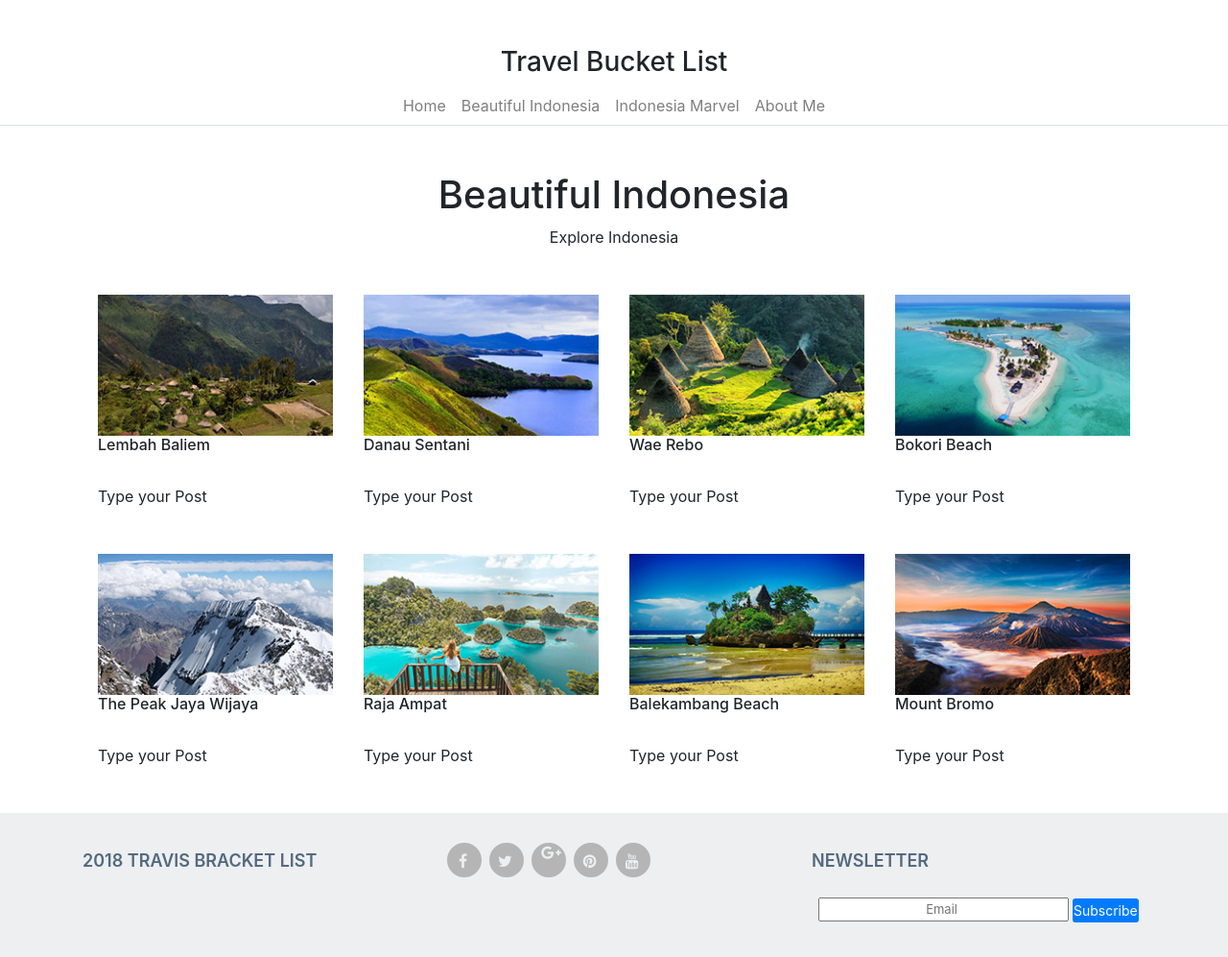
After one commit to fachru69/trvl, a PHP site: page /page-2.html in a window 1280 px wide. The commit adds this page. Shown: the whole page at 96% size. Run offline with PHP 8.4, Linux system fonts and the light colour scheme; some libraries are stand-ins or nearby versions.

Commit message:
menambahkan page

```diff
--- a/assets/css/style.css
+++ b/assets/css/style.css
@@ -33,7 +33,7 @@ body {
 /* Welcome Section */
 .home {
     display: table;
-    height: 700px;
+    height: 100%;
     position: relative;
     width: 100%;
     -webkit-background-size: cover;
--- a/index.html
+++ b/index.html
@@ -26,8 +26,8 @@
                 </button>
                 <div class="collapse navbar-collapse" id="navbarResponsive">
                     <ul class="navbar-nav ml-auto mr-auto">
-                        <a class="nav-link" href="">Home</a>
-                        <a class="nav-link" href="">Beautiful Indonesia</a>
+                        <a class="nav-link" href="#">Home</a>
+                        <a class="nav-link" href="page-2.html">Beautiful Indonesia</a>
                         <a class="nav-link" href="">Indonesia Marvel</a>
                         <a class="nav-link" href="">About Me</a>
                     </ul>
--- /dev/null
+++ b/page-2.html
@@ -0,0 +1,125 @@
+<!DOCTYPE html>
+<html lang="en">
+
+<head>
+    <meta charset="utf-8">
+    <meta name="viewport" content="width=device-width, initial-scale=1">
+    <title>Travel</title>
+    <link rel="stylesheet" href="assets/css/bootstrap.min.css">
+    <script src="https://ajax.googleapis.com/ajax/libs/jquery/3.3.1/jquery.min.js"></script>
+    <script src="https://cdnjs.cloudflare.com/ajax/libs/popper.js/1.12.9/umd/popper.min.js"></script>
+    <script src="https://maxcdn.bootstrapcdn.com/bootstrap/4.0.0/js/bootstrap.min.js"></script>
+    <link rel="stylesheet" href="assets/css/font-awesome.min.css">
+    <link rel="stylesheet" type="text/css" href="assets/css/style.css">
+    <script src="assets/js/style.js"></script>
+</head>
+
+<body>
+
+    <!-- Header Section -->
+    <div class="header-atas border-bottom">
+        <h3 class="text-center pt-5">Travel Bucket List</h3>
+        <!--- Navigation Section -->
+        <nav class="text-center navbar-expand-md navbar-light">
+            <div class="container-fluid">
+                <button class="navbar-toggler" type="button" data-toggle="collapse" data-target="#navbarResponsive"><span class="navbar-toggler-icon"></span>
+                </button>
+                <div class="collapse navbar-collapse" id="navbarResponsive">
+                    <ul class="navbar-nav ml-auto mr-auto">
+                        <a class="nav-link" href="index.html">Home</a>
+                        <a class="nav-link" href="#">Beautiful Indonesia</a>
+                        <a class="nav-link" href="">Indonesia Marvel</a>
+                        <a class="nav-link" href="">About Me</a>
+                    </ul>
+                </div>
+            </div>
+        </nav>
+    </div>
+    <br><br>
+    <!-- Badan-->
+    <div class="container">
+        <div class="text-center">
+            <h1>Beautiful Indonesia</h1>
+            <p>Explore Indonesia</p>
+        </div>
+        <div class="col-lg-12">
+           <div class="row">
+            <div class="col-md-3">
+                <a href="#"><img src="assets/img/250x150/-01.jpg" alt="Image" style="max-width:100%;"></a>
+                <h6>Lembah Baliem</h6><br>
+                <p>Type your Post</p>
+            </div>
+            <div class="col-md-3">
+                <a href="#"><img src="assets/img/250x150/-02.jpg" alt="Image" style="max-width:100%;"></a>
+                <h6>Danau Sentani</h6><br>
+                <p>Type your Post</p>
+            </div>
+            <div class="col-md-3">
+                <a href="#"><img src="assets/img/250x150/-03.jpg" alt="Image" style="max-width:100%;"></a>
+                <h6>Wae Rebo</h6><br>
+                <p>Type your Post</p>
+            </div>
+            <div class="col-md-3">
+                <a href="#"><img src="assets/img/250x150/-04.jpg" alt="Image" style="max-width:100%;"></a>
+                <h6>Bokori Beach</h6><br>
+                <p>Type your Post</p>
+            </div>
+            <div class="col-md-3">
+                <a href="#"><img src="assets/img/250x150/-05.jpg" alt="Image" style="max-width:100%;"></a>
+                <h6>The Peak Jaya Wijaya</h6><br>
+                <p>Type your Post</p>
+            </div>
+            <div class="col-md-3">
+                <a href="#"><img src="assets/img/250x150/-06.jpg" alt="Image" style="max-width:100%;"></a>
+                <h6>Raja Ampat</h6><br>
+                <p>Type your Post</p>
+            </div>
+            <div class="col-md-3">
+                <a href="#"><img src="assets/img/250x150/-07.jpg" alt="Image" style="max-width:100%;"></a>
+                <h6>Balekambang Beach</h6><br>
+                <p>Type your Post</p>
+            </div>
+            <div class="col-md-3">
+                <a href="#"><img src="assets/img/250x150/-08.jpg" alt="Image" style="max-width:100%;"></a>
+                <h6>Mount Bromo</h6><br>
+                <p>Type your Post</p>
+            </div>
+            </div>
+        </div>
+    </div>
+    <footer>
+        <div class="footer" id="footer">
+            <div class="container">
+                <div class="row">
+                    <div class="col-lg-4  col-md-2 col-md-4 col-xs-6">
+                        <h3> 2018 Travis Bracket List </h3>
+                    </div>
+                    <div class="col-lg-4  col-md-2 col-md-4 col-xs-6">
+                        <ul class="social">
+                            <li> <a href="#"> <i class=" fa fa-facebook">   </i> </a> </li>
+                            <li> <a href="#"> <i class="fa fa-twitter">   </i> </a> </li>
+                            <li> <a href="#"> <i class="fa fa-google-plus">   </i> </a> </li>
+                            <li> <a href="#"> <i class="fa fa-pinterest">   </i> </a> </li>
+                            <li> <a href="#"> <i class="fa fa-youtube">   </i> </a> </li>
+                        </ul>
+                    </div>
+                    <div class="col-lg-4  col-md-3 col-md-4 col-xs-12 ">
+                        <h3> Newsletter </h3>
+                        <ul>
+                            <li>
+                                <div class="input-append newsletter-box text-center">
+                                    <input type="text" class="full text-center" placeholder="Email ">
+                                    <button type="button" class="btn btn-primary btn-sm btn-block">Subscribe</button>
+                                </div>
+                            </li>
+                        </ul>
+                    </div>
+                </div>
+            </div>
+
+        </div>
+
+    </footer>
+</body>
+
+</html>
```
